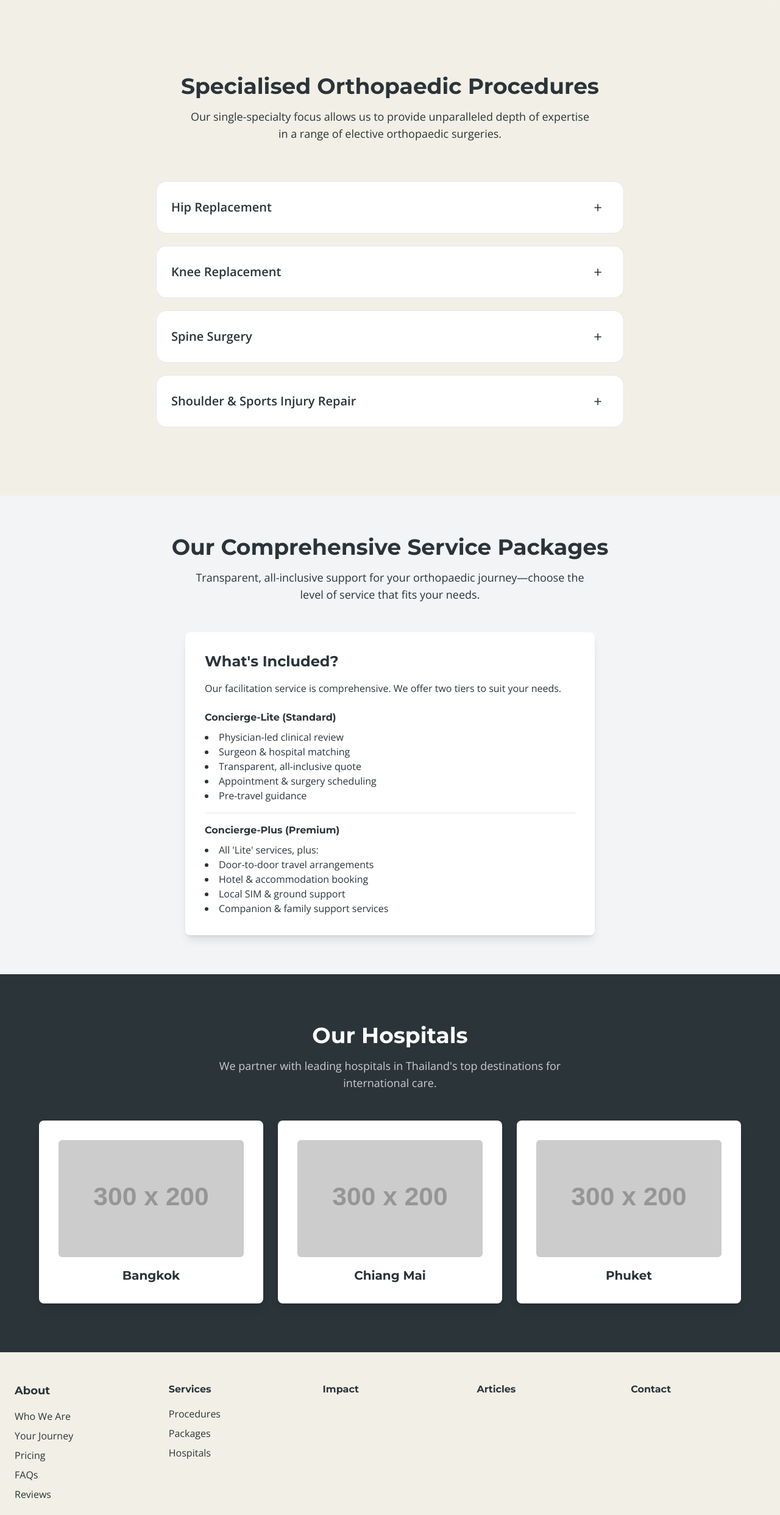
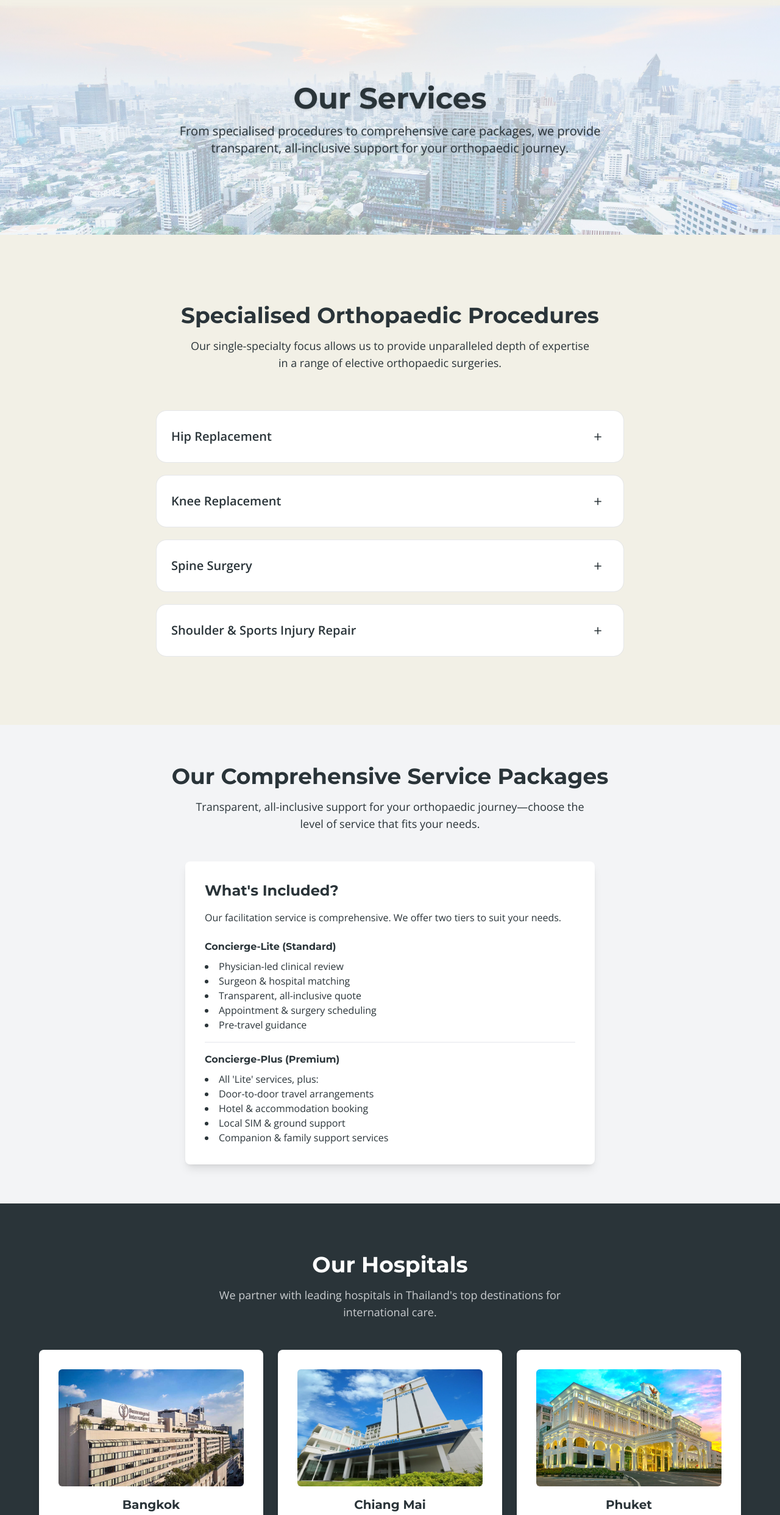
Before and after one commit to dratx/sivara.health, a plain HTML site: page services.html in a window 1280 px wide. Shown: the part 75-2560 px from the top of the page at 61% size. Drawn offline with nearby package versions, Linux system fonts and the light colour scheme; placeholder pictures from the web are drawn by us.

Commit message:
hero image updates, menu fix

```diff
--- a/services.html
+++ b/services.html
@@ -122,13 +122,25 @@
             background-color: #eaf1fa;
             border-radius: 1rem;
         }
-        .nav-on-dark .menu-link,
-        .nav-on-dark .dropdown-link {
+        .nav-on-dark .menu-link {
             color: #F2F0E6 !important;
         }
         .nav-on-dark .dropdown-menu {
             background-color: #2A3439 !important;
             color: #F2F0E6 !important;
+            border-color: #4a5568 !important; /* A slightly lighter border for dark mode */
+        }
+
+        /* Ensure dropdown links have correct colors on dark background */
+        .nav-on-dark .dropdown-link {
+            background-color: #2A3439 !important;
+            color: #F2F0E6 !important;
+        }
+
+        /* Keep the hover effect for dropdown links on dark background */
+        .nav-on-dark .dropdown-link:hover {
+            background-color: #7C9ED9 !important;
+            color: #ffffff !important;
         }
 
         /* Prevent horizontal scrolling */
@@ -253,6 +265,39 @@
                 margin-right: 2rem !important;
             }
         }
+
+        /* Card hover effects for hospital cards */
+        .card-hover {
+            transition: transform 0.2s, box-shadow 0.2s;
+        }
+        .card-hover:hover {
+            transform: scale(1.04) translateY(-4px);
+            box-shadow: 0 8px 32px 0 #7C9ED930;
+        }
+
+        /* Parallax Hero for Services page */
+        .parallax-hero-services {
+            background-image: url('./Images/pexels-te-lensfix-380994-1374377.jpg');
+            background-attachment: fixed;
+            background-size: cover;
+            background-position: center;
+            position: relative;
+        }
+        .parallax-hero-services::before {
+            content: '';
+            position: absolute;
+            top: 0; left: 0; right: 0; bottom: 0;
+            background: linear-gradient(rgba(255, 255, 255, 0.75), rgba(255, 255, 255, 0.55));
+            z-index: 1;
+        }
+        .parallax-hero-services > .container {
+            position: relative;
+            z-index: 2;
+        }
+        .parallax-hero-services h1,
+        .parallax-hero-services p {
+            text-shadow: 0 1px 4px rgba(34,44,57,0.14), 0 1px 1px rgba(34,44,57,0.10);
+        }
     </style>
 </head>
 <body class="antialiased">
@@ -337,6 +382,12 @@
         </div>
     </header>
     <main>
+        <section class="parallax-hero-services py-20 md:py-32">
+            <div class="container mx-auto px-6 text-center">
+                <h1 class="text-4xl md:text-5xl font-bold text-sivara-gunmetal mb-4">Our Services</h1>
+                <p class="text-lg md:text-xl text-sivara-gunmetal/80 max-w-3xl mx-auto">From specialised procedures to comprehensive care packages, we provide transparent, all-inclusive support for your orthopaedic journey.</p>
+            </div>
+        </section>
         <section id="procedures" class="py-20 md:py-28">
             <div class="container mx-auto px-6">
                 <div class="text-center mb-16">
@@ -425,16 +476,16 @@
                     <p class="text-lg text-gray-100/80 max-w-2xl mx-auto mt-4">We partner with leading hospitals in Thailand's top destinations for international care.</p>
                 </div>
                 <div class="grid grid-cols-1 md:grid-cols-2 lg:grid-cols-3 gap-6 max-w-6xl mx-auto">
-                    <div class="flex flex-col items-center bg-white rounded-lg shadow-lg p-8">
-                        <img src="https://placehold.co/300x200/7C9ED9/F2F0E6?text=Bangkok" alt="Bangkok Hospital" class="mb-4 w-full h-48 object-cover rounded-md" />
+                    <div class="flex flex-col items-center bg-white rounded-lg shadow-lg p-8 card-hover">
+                            <img src="./Images/bumrungrad-bumrungrad-international-hospital111.jpg" alt="Bangkok Hospital" class="mb-4 w-full h-48 object-cover rounded-md" />
                             <h3 class="text-xl font-bold text-sivara-gunmetal">Bangkok</h3>
                         </div>
-                    <div class="flex flex-col items-center bg-white rounded-lg shadow-lg p-8">
-                        <img src="https://placehold.co/300x200/7C9ED9/F2F0E6?text=Chiang+Mai" alt="Chiang Mai Hospital" class="mb-4 w-full h-48 object-cover rounded-md" />
+                    <div class="flex flex-col items-center bg-white rounded-lg shadow-lg p-8 card-hover">
+                            <img src="./Images/Bangkok-Hospital-Chiang-Mai-1536x1024-1.webp" alt="Chiang Mai Hospital" class="mb-4 w-full h-48 object-cover rounded-md" />
                             <h3 class="text-xl font-bold text-sivara-gunmetal">Chiang Mai</h3>
                         </div>
-                    <div class="flex flex-col items-center bg-white rounded-lg shadow-lg p-8">
-                        <img src="https://placehold.co/300x200/7C9ED9/F2F0E6?text=Phuket" alt="Phuket Hospital" class="mb-4 w-full h-48 object-cover rounded-md" />
+                    <div class="flex flex-col items-center bg-white rounded-lg shadow-lg p-8 card-hover">
+                            <img src="./Images/Bangkok hospital Phuket.jpg" alt="Phuket Hospital" class="mb-4 w-full h-48 object-cover rounded-md" />
                             <h3 class="text-xl font-bold text-sivara-gunmetal">Phuket</h3>
                     </div>
                 </div>
```
Also changed, not shown: articles.html (+2 -2 lines), contact.html (+2 -2 lines), impact.html (+26 -2 lines), index.html (+3 -3 lines), Images/Bangkok hospital Phuket.jpg (added), Images/Bangkok-Hospital-Chiang-Mai-1536x1024-1.webp (added), Images/bumrungrad-bumrungrad-international-hospital111.jpg (added), Images/pexels-streetwindy-2108831.jpg (added), Images/pexels-te-lensfix-380994-1374377.jpg (added), 1 other file. Lines whose indentation alone changed are shown as unchanged.
